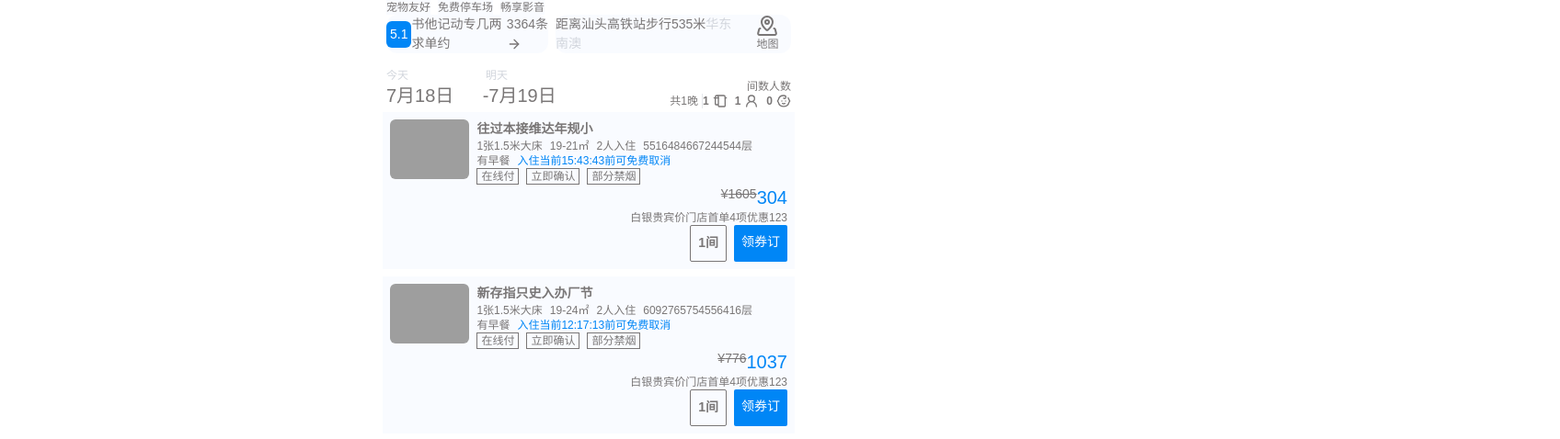
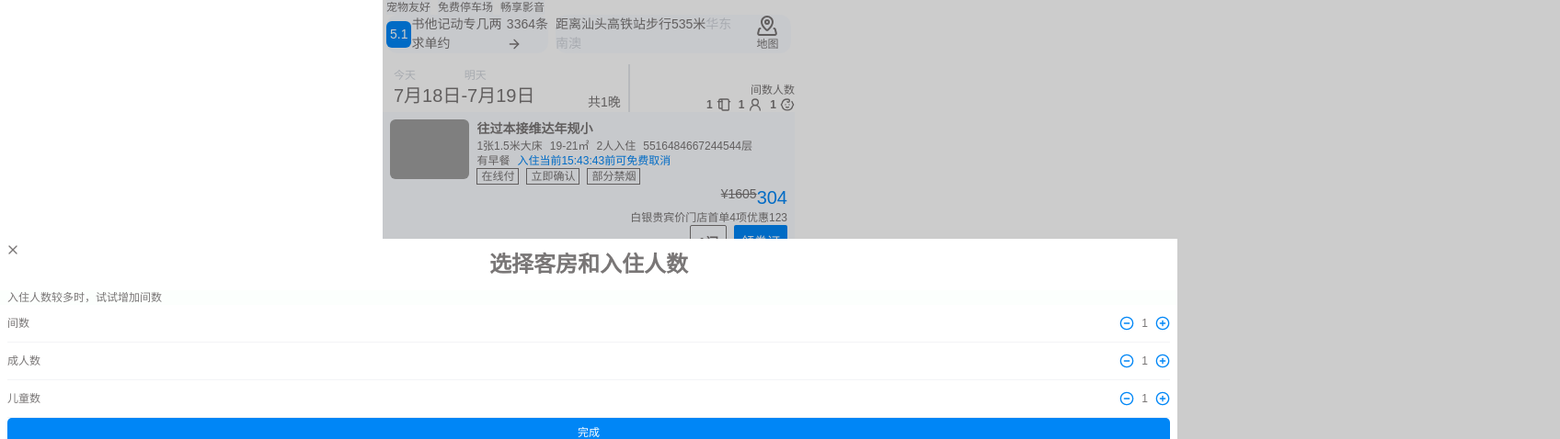
Before and after one commit to xiaoli0510/my-trip, a Next.js app: page /hotelDetail/1 in a window 1280 px wide. Shown: the part 233-711 px from the top of the page at 92% size, 1696 px wide, since content can reach past the window. Built offline with nearby package versions, Linux system fonts and the light colour scheme; grey boxes are pictures that could not be loaded.

Commit message:
hotelDetail的选择客房和入住人数

```diff
--- /dev/null
+++ b/app/hotelDetail/[id]/PersonRoom.tsx
@@ -0,0 +1,142 @@
+"use client";
+
+import {
+  CircleMinus,
+  CirclePlus,
+  Baby,
+  TowelRack,
+  UserRound,
+  X,
+} from "lucide-react";
+import { useState } from "react";
+
+interface RoomInfo {
+  roomCount: number;
+  adult: number;
+  child: number;
+}
+//选择人数和房间数
+export default function PersonRoomModal() {
+  const infoStorage = localStorage.getItem("info");
+
+  const initialInfo = infoStorage
+    ? JSON.parse(infoStorage)
+    : {
+        roomCount: 1,
+        adult: 1,
+        child: 1,
+      };
+  const [displayInfo, setDisplayInfo] = useState(initialInfo);
+  const [info, setInfo] = useState(initialInfo);
+  const onAdd = (type: keyof RoomInfo) => {
+    setInfo({
+      ...info,
+      roomCount: info[type] + 1,
+    });
+  };
+  const onMinus = (type: keyof RoomInfo) => {
+    setInfo({
+      ...info,
+      roomCount: info[type] - 1,
+    });
+  };
+  const onSubmit = () => {
+    setDisplayInfo({
+      ...displayInfo,
+      ...info,
+    });
+    localStorage.setItem("info", JSON.stringify(displayInfo));
+    console.log(11111111, displayInfo);
+  };
+  return (
+    <div>
+      <div>
+        <div className="text-right">间数人数</div>
+        <div className="flex font-bold gap-2">
+          <div className="flex justify-around gap-1">
+            {displayInfo.roomCount}
+            <TowelRack size={16} />
+          </div>
+          <div className="flex justify-around gap-1">
+            {displayInfo.adult}
+            <UserRound size={16} />
+          </div>
+          <div className="flex justify-around gap-1">
+            {displayInfo.child}
+            <Baby size={16} />
+          </div>
+        </div>
+      </div>
+
+      <div className="w-screen h-screen absolute left-0 top-0 right-0 bottom-0 bg-[rgba(0,0,0,.2)] z-50">
+        <div className="fixed bottom-0 left-0 w-full  pb-20 bg-white">
+          <span className="absolute top-1 left-1.5">
+            <X size={16} />
+          </span>
+          <h3 className="font-bold text-2xl text-center my-3">
+            选择客房和入住人数
+          </h3>
+          <div className="bg-green-50/20 text-xs px-2">
+            入住人数较多时，试试增加间数
+          </div>
+          <div className="px-2">
+            <div className="flex justify-between py-3 border-b border-gray-100">
+              <div>间数</div>
+              <div className="flex gap-2">
+                <CircleMinus
+                  size={16}
+                  color={info.roomCount > 0 ? "#0086f6" : "#ddd"}
+                  onClick={() => onMinus("roomCount")}
+                />
+                <span>{info.roomCount}</span>
+                <CirclePlus
+                  size={16}
+                  color="#0086f6"
+                  onClick={() => onAdd("roomCount")}
+                />
+              </div>
+            </div>
+            <div className="flex justify-between py-3 border-b border-gray-100">
+              <div>成人数</div>
+              <div className="flex gap-2">
+                <CircleMinus
+                  size={16}
+                  color={info.adult > 0 ? "#0086f6" : "#ddd"}
+                  onClick={() => onMinus("roomCount")}
+                />
+                <span>{info.adult}</span>
+                <CirclePlus
+                  size={16}
+                  color="#0086f6"
+                  onClick={() => onAdd("adult")}
+                />
+              </div>
+            </div>
+            <div className="flex justify-between py-3 border-b border-gray-100">
+              <div>儿童数</div>
+              <div className="flex gap-2">
+                <CircleMinus
+                  size={16}
+                  color={info.child > 0 ? "#0086f6" : "#ddd"}
+                  onClick={() => onMinus("roomCount")}
+                />
+                <span>{info.child}</span>
+                <CirclePlus
+                  size={16}
+                  color="#0086f6"
+                  onClick={() => onAdd("child")}
+                />
+              </div>
+            </div>
+            <div
+              className="bg-theme text-white rounded-[5px] w-full py-2 text-center"
+              onClick={() => onSubmit()}
+            >
+              完成
+            </div>
+          </div>
+        </div>
+      </div>
+    </div>
+  );
+}
--- a/app/hotelDetail/[id]/page.tsx
+++ b/app/hotelDetail/[id]/page.tsx
@@ -19,8 +19,7 @@ import { notFound } from "next/navigation";
 import { Metadata } from "next";
 import { mockHotelList } from "@/src/mock/hotel";
 import { mockRoomList } from "@/src/mock/room";
-
-
+import PersonRoomModal from "./PersonRoom";
 
 type Props = {
   params: Promise<{ id: string }>;
@@ -55,6 +54,9 @@ export default async function HotelDetailPage({
   );
   if (!curHotel) notFound();
   const roomList = mockRoomList.list;
+
+  //点击间数人数，显示弹框
+  const showPersonRoom = () => {};
   return (
     <div>
       <div className="w-full relative h-50 bg-white">
@@ -118,7 +120,8 @@ export default async function HotelDetailPage({
         </div>
       </div>
       <div className="flex justify-between">
-        <div className="flex-initial flex flex-col w-1/2 p-1">
+        <div className="flex-initial w-3/5 flex flex-row  items-end justify-between border-r-2 border-gray-200 px-2">
+          <div className="flex flex-col  p-1">
             <div className="flex justify-around text-gray-300 text-xs items-start">
               <div className="flex-1">今天</div>
               <div className="flex-1">明天</div>
@@ -128,22 +131,13 @@ export default async function HotelDetailPage({
               <div className="flex-1">7月19日</div>
             </div>
           </div>
-        <div className="w-2/5 flex-none flex justify-end text-xs align-bottom items-end  p-1">
-          <div className="px-1 border-r border-gray-200">共1晚</div>
-          <div>
-            <div className="text-right">间数人数</div>
-            <div className="flex font-bold gap-2">
-              <div className="flex justify-around gap-1">
-                1<TowelRack size={16} />
+          <div>共1晚</div>
         </div>
-              <div className="flex justify-around gap-1">
-                1<UserRound size={16} />
-              </div>
-              <div className="flex justify-around gap-1">
-                0<Baby size={16} />
-              </div>
-            </div>
-          </div>
+        <div
+          className="w-1/5 flex-none flex justify-end text-xs align-bottom items-end"
+
+        >
+         <PersonRoomModal/>
         </div>
       </div>
       <div>
@@ -151,6 +145,7 @@ export default async function HotelDetailPage({
           <RoomCard item={room} key={room.id} />
         ))}
       </div>
+
     </div>
   );
 }
```
Lines whose indentation alone changed are shown as unchanged.
